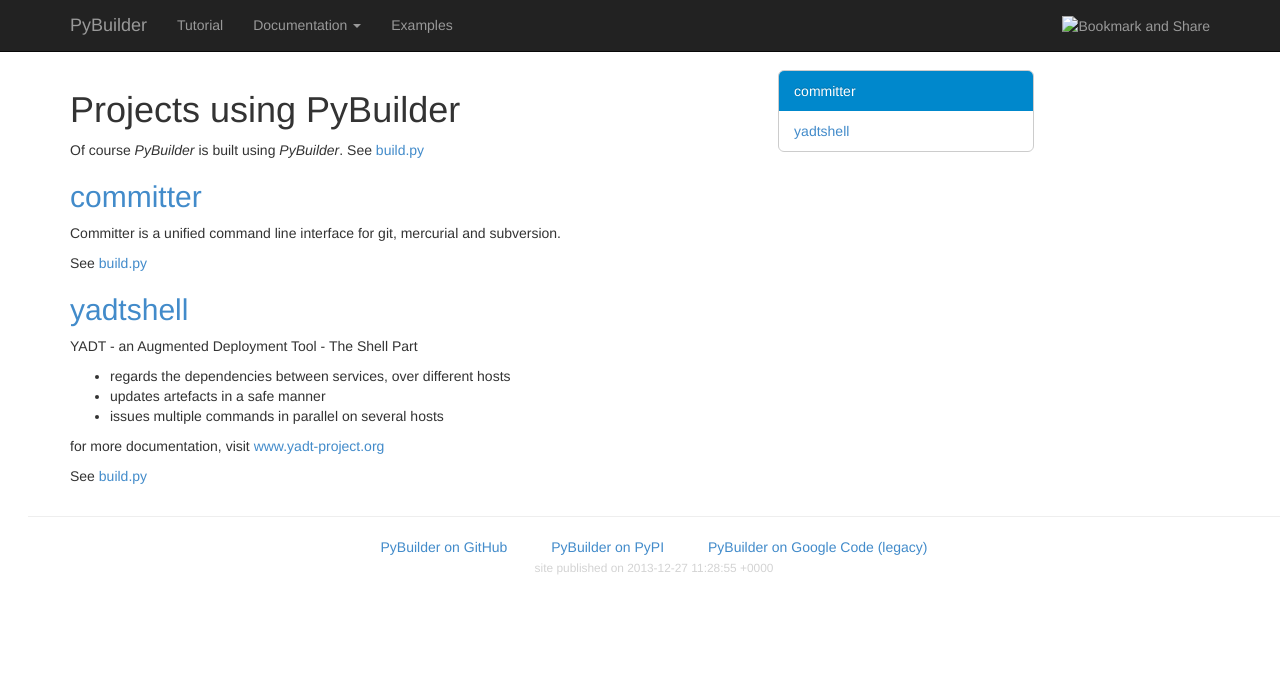
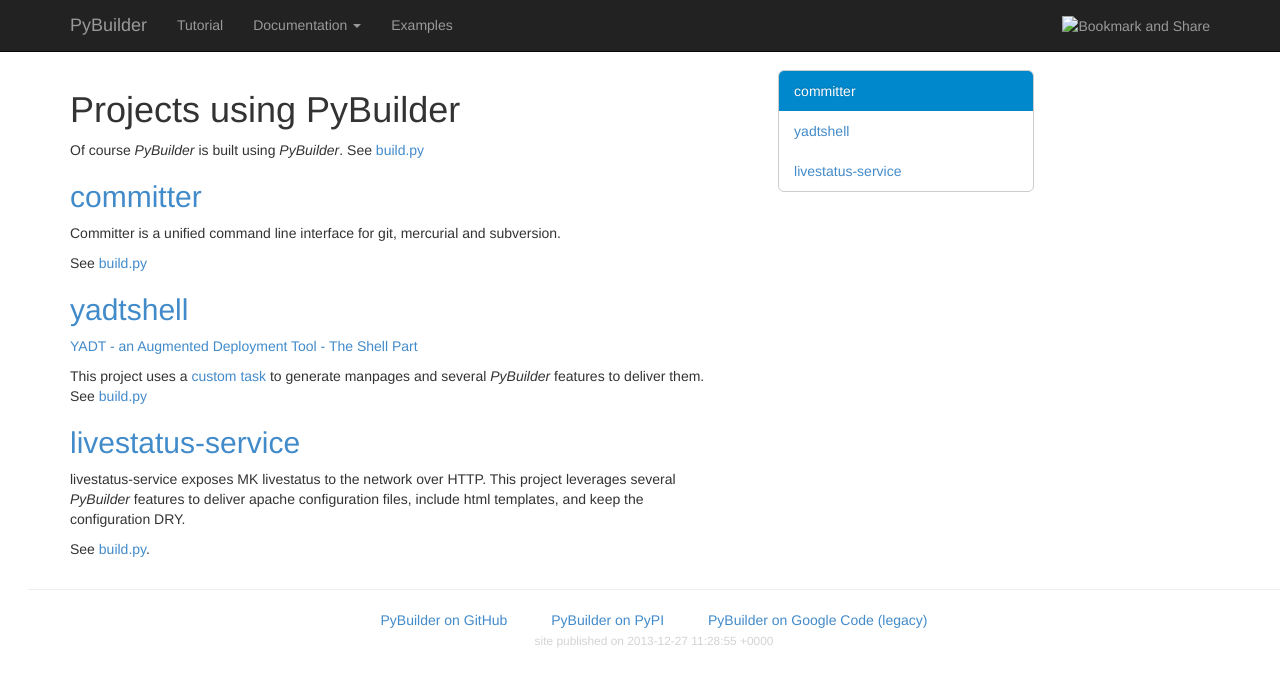
Before and after one commit to pybuilder/pybuilder.github.io, a Jekyll site: the page built from documentation/examples.md, in a window 1280 px wide and 1095 px high. Shown: the top 687 px of the window. Built offline with Jekyll 4.4.1, drawn with Linux system fonts in a browser that asks for light colours; nearby versions of some CDN libraries.

Commit message:
summarizing the interesting parts of the examples

```diff
--- a/documentation/examples.md
+++ b/documentation/examples.md
@@ -14,13 +14,18 @@
 
 See [build.py](https://github.com/aelgru/committer/blob/master/build.py)
 
+
 ## [yadtshell](https://github.com/yadt/yadtshell)
 
-YADT - an Augmented Deployment Tool - The Shell Part
-- regards the dependencies between services, over different hosts
-- updates artefacts in a safe manner
-- issues multiple commands in parallel on several hosts
+[YADT - an Augmented Deployment Tool - The Shell Part](http://www.yadt-project.org/)
 
-for more documentation, visit [www.yadt-project.org](http://www.yadt-project.org/)
+This project uses a [custom task](/documentation/manual.html#WritingTasks) to generate manpages and several *PyBuilder* features to deliver them.
+See [build.py](https://github.com/yadt/yadtshell/blob/master/build.py)
 
-See [build.py](https://github.com/yadt/yadtshell/blob/master/build.py)
+
+## [livestatus-service](https://github.com/ImmobilienScout24/livestatus_service)
+
+livestatus-service exposes MK livestatus to the network over HTTP.
+This project leverages several *PyBuilder* features to deliver apache configuration files, include html templates, and keep the configuration DRY.
+
+See [build.py](https://github.com/ImmobilienScout24/livestatus_service/blob/master/build.py).
```
